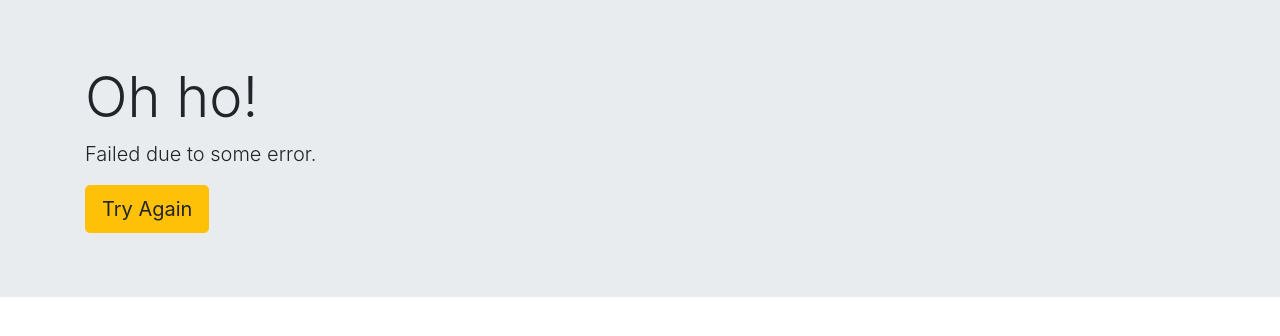
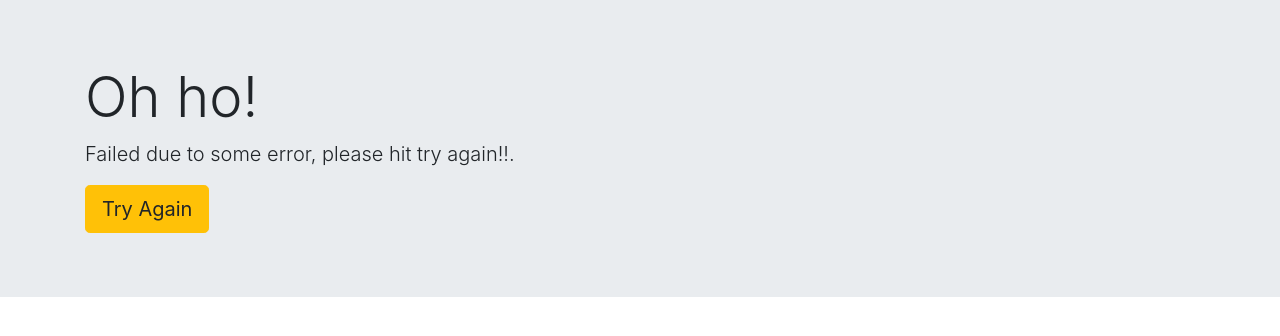
Before and after one commit to 0prasannaravichandran/Newsletter-Signup, a website: page failure.html in a window 1280 px wide. Drawn offline with nearby package versions, Linux system fonts and the light colour scheme.

Commit message:
this is a developent branch changes

```diff
--- a/failure.html
+++ b/failure.html
@@ -12,7 +12,7 @@
   <div class="jumbotron jumbotron-fluid">
     <div class="container">
       <h1 class="display-4">Oh ho!</h1>
-      <p class="lead">Failed due to some error.</p>
+      <p class="lead">Failed due to some error, please hit try again!!.</p>
       <form action="/failure" method="post">
         <button class="btn btn-lg btn-warning" type="submit" name="submit">Try Again</button>
       </form>
```
Also changed, not shown: success.html (+1 -1 lines).
